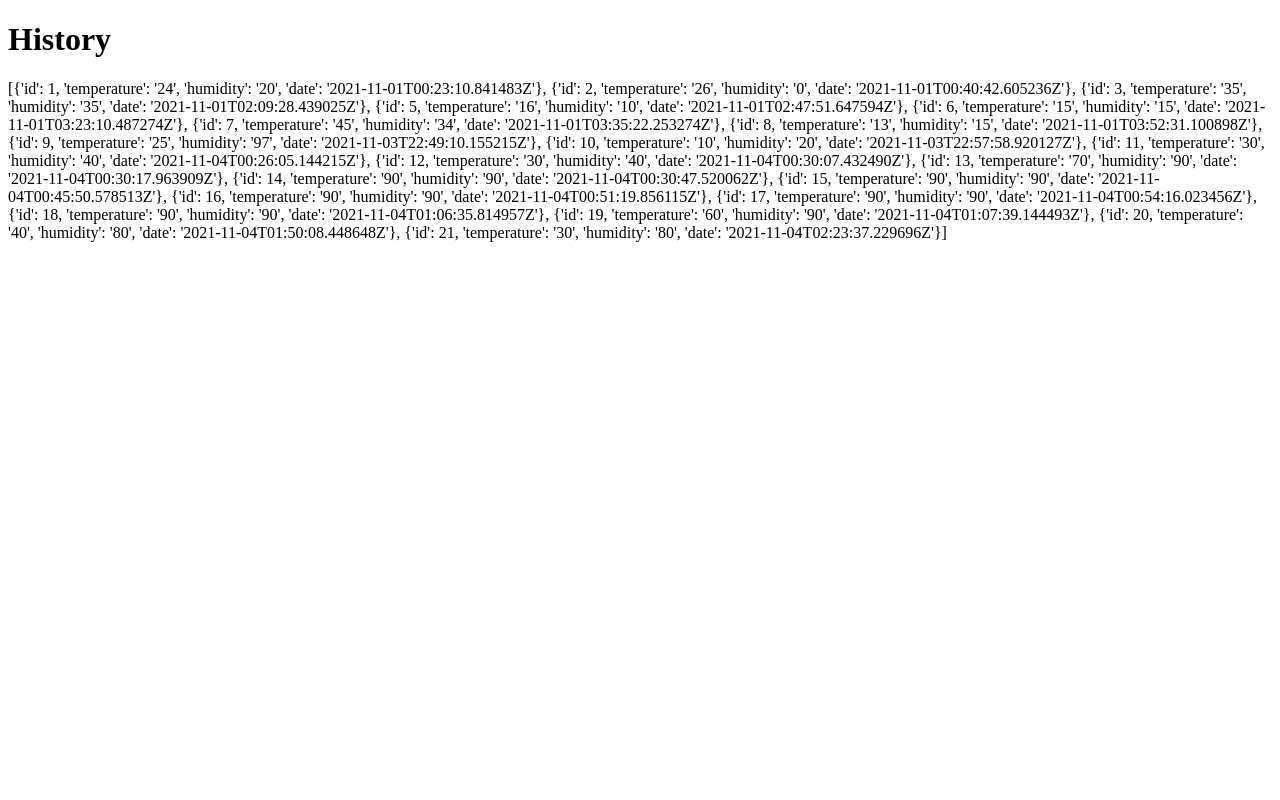
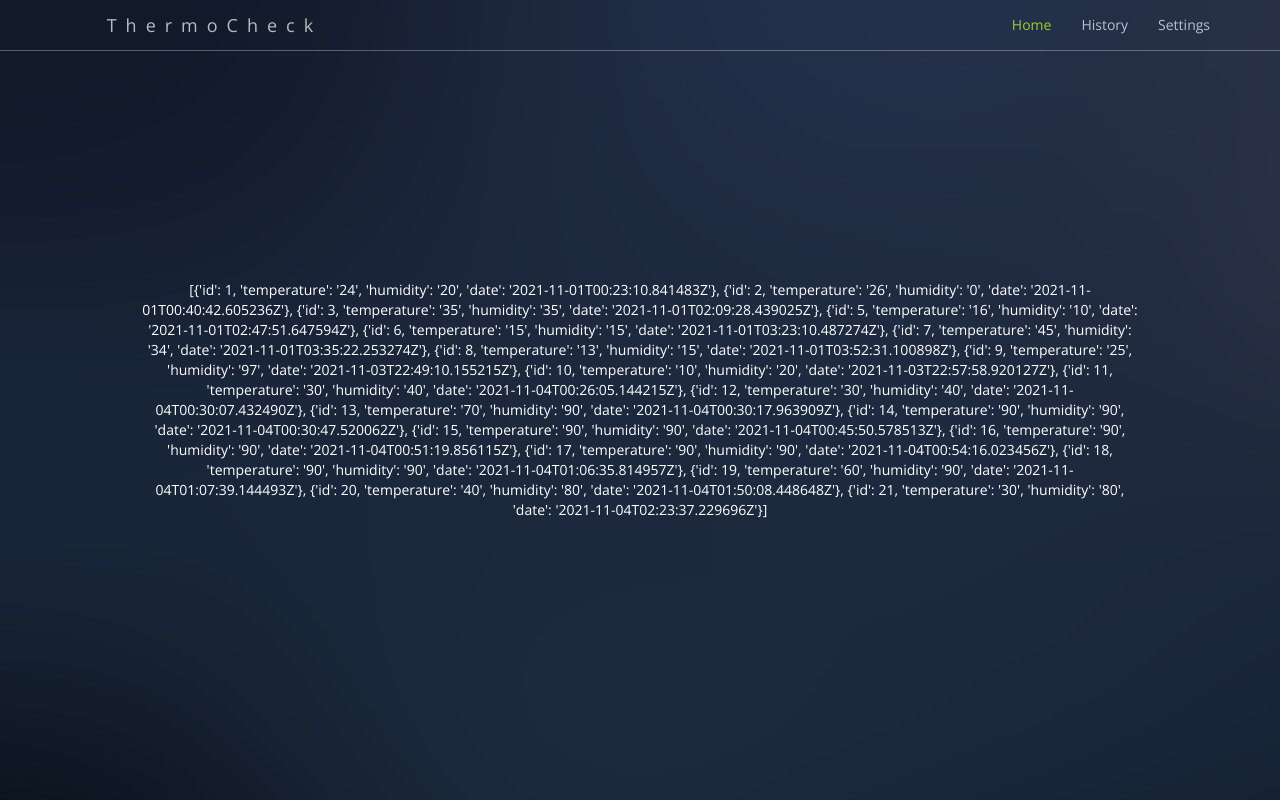
Before and after one commit to OwaisQuadri/IoTGroupProject, a Django app: page /history/ in a window 1280 px wide. Run offline with Django 3.2, Linux system fonts and the light colour scheme; data comes from the database, SQL or seed files in the repository; both versions use the stored data as it was after the commit; some libraries are stand-ins or nearby versions; some web fonts are replaced.

```diff
--- a/IoTThermometer/app/models.py
+++ b/IoTThermometer/app/models.py
@@ -6,7 +6,7 @@ from django.db import models
 
 class Temperature(models.Model):
     temperature = models.CharField(max_length=3)
-    humidity= models.CharField(max_length=3)
+    humidity = models.CharField(max_length=3)
     date = models.DateTimeField(auto_now_add = True)
 
     def __str__ (self):
--- a/IoTThermometer/app/templates/history.html
+++ b/IoTThermometer/app/templates/history.html
@@ -1,7 +1,69 @@
 <!DOCTYPE html>
-<html>
-    <body>
-        <h1>History</h1>
-        {{historyJSON}}
-    </body>
+{% load static %}
+<!-- Template by Quackit.com -->
+<!-- Images by various sources under the Creative Commons CC0 license and/or the Creative Commons Zero license.
+Although you can use them, for a more unique website, replace these images with your own. -->
+<html lang="en">
+
+<head>
+
+    <meta charset="utf-8">
+    <meta http-equiv="X-UA-Compatible" content="IE=edge">
+    <meta name="viewport" content="width=device-width, initial-scale=1">
+    <!-- The above 3 meta tags *must* come first in the head; any other head content must come *after* these tags -->
+
+    <title>ThermoCheck</title>
+
+    <!-- Bootstrap Core CSS -->
+    <link href="{% static 'bootstrap.min.css'%}" rel="stylesheet">
+    <link href="{% static 'custom.css'%}" rel="stylesheet">
+    <link href='http://fonts.googleapis.com/css?family=Open+Sans:300italic,400italic,600italic,700italic,800italic,400,300,600,700,800' rel='stylesheet' type='text/css'>
+
+</head>
+
+<body style="background-image: url('{% static "header.jpg"%}')";>
+
+    <!-- Navigation -->
+    <nav id="siteNav" class="navbar navbar-default navbar-fixed-top" role="navigation">
+        <div class="container">
+            <!-- Logo and responsive toggle -->
+            <div class="navbar-header">
+                <button type="button" class="navbar-toggle" data-toggle="collapse" data-target="#navbar">
+                    <span class="sr-only">Toggle navigation</span>
+                    <span class="icon-bar"></span>
+                    <span class="icon-bar"></span>
+                    <span class="icon-bar"></span>
+                </button>
+                <a class="navbar-brand" href="#">
+                	<span class="glyphicon glyphicon-fire"></span>
+                	ThermoCheck
+                </a>
+            </div>
+            <!-- Navbar links -->
+            <div class="collapse navbar-collapse" id="navbar">
+                <ul class="nav navbar-nav navbar-right">
+                    <li class="active">
+                        <a href="#">Home</a>
+                    </li>
+                    <li>
+                        <a href="http://127.0.0.1:8000/history/">History</a>
+                    </li>
+                    <li>
+                        <a href="#">Settings</a>
+                    </li>
+                </ul>
+
+            </div><!-- /.navbar-collapse -->
+        </div><!-- /.container -->
+    </nav>
+
+	<!-- Header -->
+    <header>
+        <div class="header-content">
+            <div class="header-content-inner">
+                {{historyJSON}}
+            </div>
+        </div>
+    </header>
+</body>
 </html>
--- a/IoTThermometer/app/urls.py
+++ b/IoTThermometer/app/urls.py
@@ -5,5 +5,5 @@ from . import views
 # URLConfiguration
 urlpatterns = [
     path('', views.Home.as_view()),
-    path('history/', views.History.as_view())
+    path('history/', views.History.as_view()),
 ]
--- a/IoTThermometer/app/views.py
+++ b/IoTThermometer/app/views.py
@@ -9,6 +9,7 @@ from rest_framework.decorators import api_view
 from rest_framework.response import Response
 from rest_framework import status
 from rest_framework.views import APIView
+from django.views.decorators.csrf import csrf_exempt
 
 # Create your views here.
 class History(APIView):
@@ -31,6 +32,8 @@ class Home(APIView):
             'humidity':humidity
         }
         return render(request, 'temp.html',context)
+
+    @csrf_exempt
     def post(self,request):
         ser=TempSerializer(data=request.data)
         if ser.is_valid():
```
Also changed, not shown: IoTThermometer/IoTThermometer/settings.py (+7 -1 lines), IoTThermometer/db.sqlite3.
